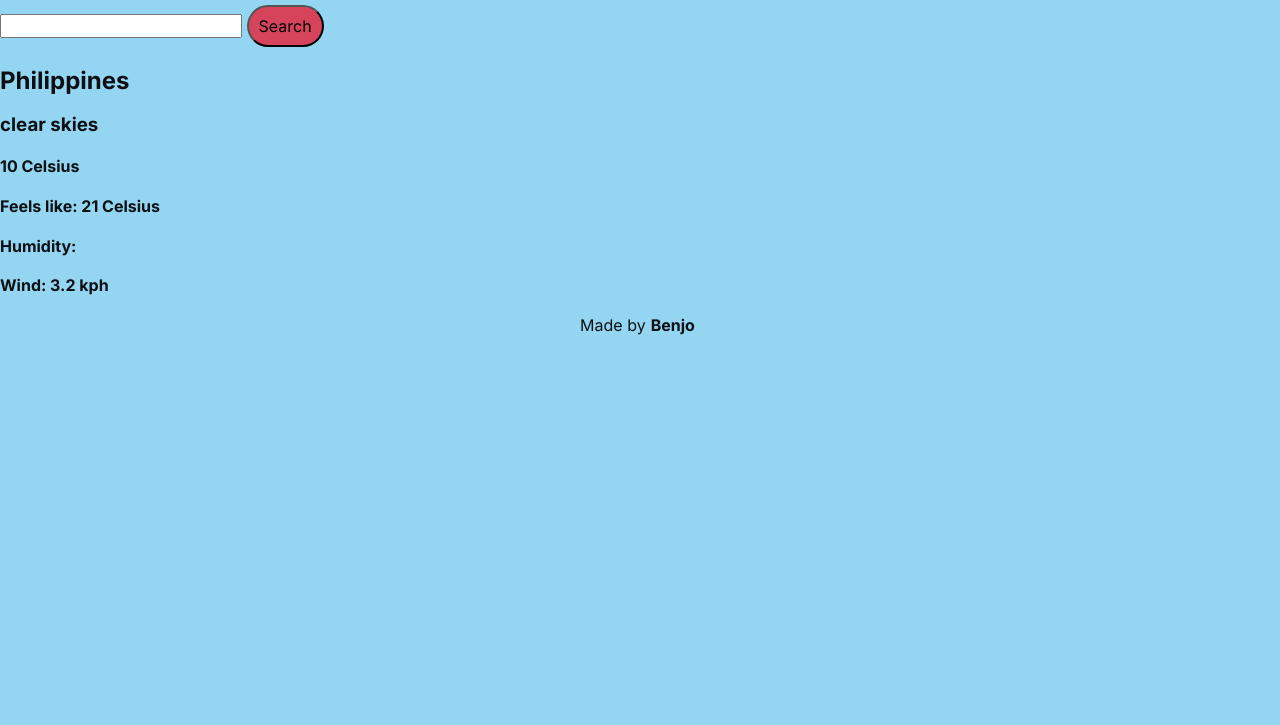
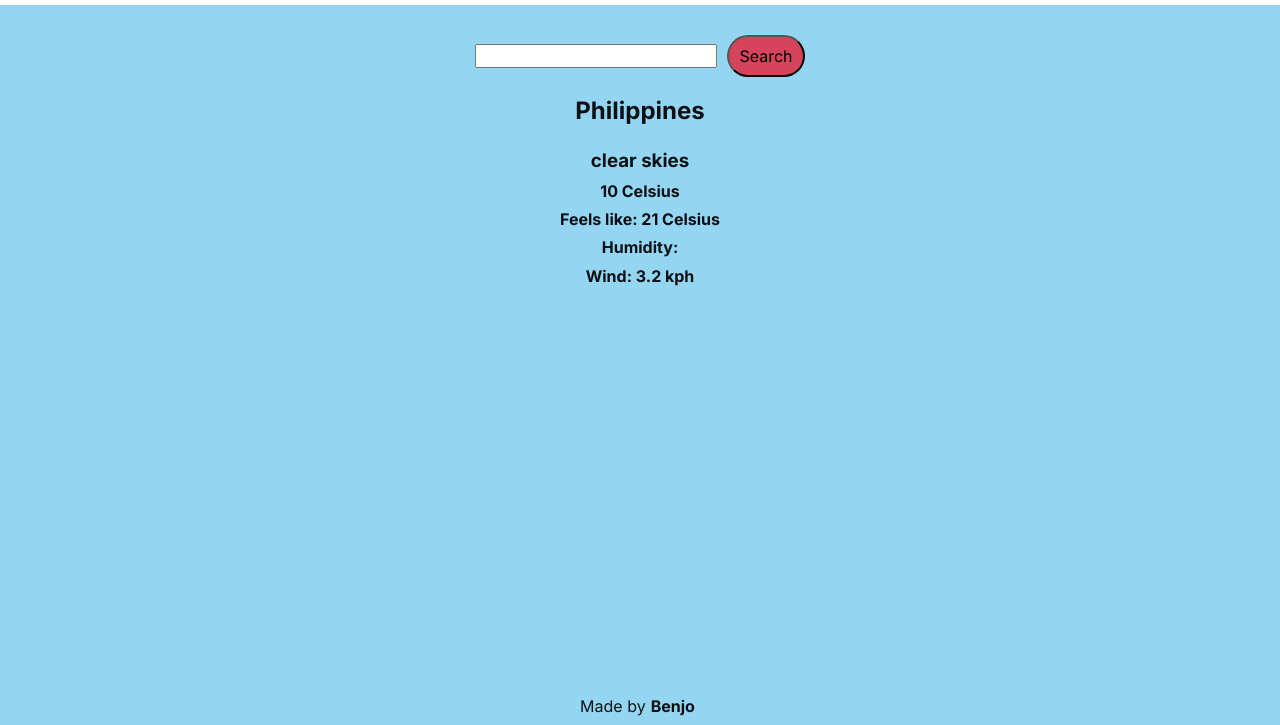
Before and after one commit to remtaine/weather-app, a plain HTML site: page index.html in a window 1280 px wide. Shown: the part 75-800 px from the top of the page. Drawn offline with Linux system fonts and the light colour scheme.

Commit message:
Add centering

```diff
--- a/style.css
+++ b/style.css
@@ -22,22 +22,22 @@ body {
 header {
     display: flex;
     justify-content: center;
+    align-items: center;
+    background-color: var(--color4);
+    height: 80px;
 }
 
-nav {
+form {
     display: flex;
-    justify-content: space-around;
+    justify-content: center;
     align-items: center;
-    height: 60px;
-    background-color: var(--color4);
+    gap: 10px;
+    margin: 30px 10px 10px 10px;
 }
 
-
-form {
-    /* display: grid;
-    grid-template-columns: 300px 100px;
-    gap: 10px; */
-    /* justify-content: center; */
+input[type="text"] {
+    /* background-color: #d6445c; */
+    /* height: fit-content; */
 }
 
 input[type="button"] {
@@ -47,12 +47,29 @@ input[type="button"] {
     padding: 10px;
 }
 
+section {
+    display: flex;
+    flex-direction: column;
+    justify-content: center;
+    align-items: center;
+    gap: 0;
+}
+
+section * {
+    margin: 5px 0;
+}
+
+section h2 {
+    margin: 10px 0 20px;
+}
 footer {
     display: flex;
     justify-content: center;
-    position: -webkit-sticky;
-    position: sticky;
+    /* position: -webkit-sticky; */
+    position: fixed;
     bottom: 0;
+    width: 100%;
+    margin: 20px 0 10px;
 }
 
 footer a {
@@ -60,8 +77,6 @@ footer a {
     color: var(--color2);
     font-weight: bold;
     text-decoration: none;
-
-
 }
 
 footer a:hover {
```
